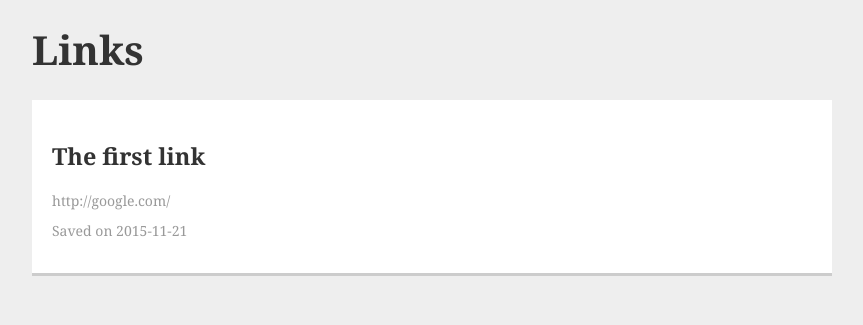
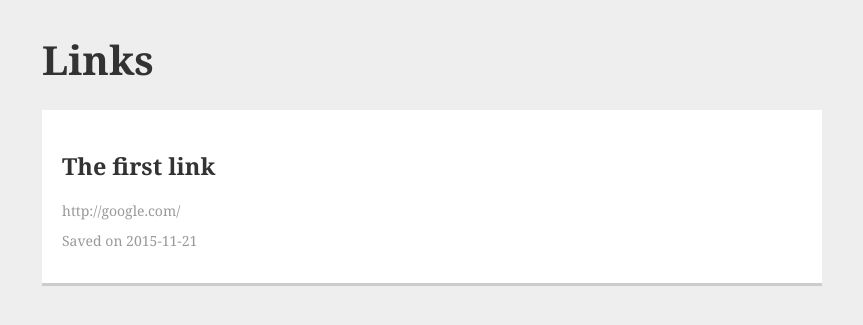
Before and after one commit to matita/min-gh-jekyll, a Jekyll site: the page built from index.html, in a window 1280 px wide. Shown: the top 325 px of the page, without its empty margins (208-1071 px from the left). Built offline with Jekyll 4.4.1, drawn with Linux system fonts in a browser that asks for light colours; nearby versions of some CDN libraries.

Commit message:
Update style.css

```diff
--- a/public/css/style.css
+++ b/public/css/style.css
@@ -1,3 +1,7 @@
+* {
+  box-sizing: border-box;
+}
+
 body {
   font-family: Georgia;
   font-size: 20px;
@@ -8,6 +12,7 @@ body {
 .container {
   max-width: 800px;
   margin: 0 auto;
+  padding: 10px;
 }
 
 .link {
```
